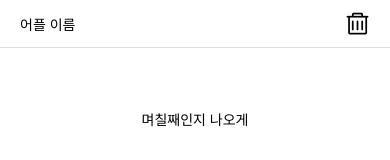
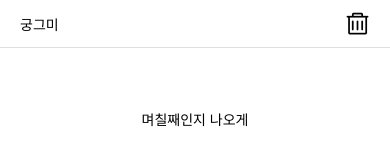
Before and after one commit to FouinK/myFirstNativeApp, a React Native app: screen / in a window 390 px wide. Shown: the top 160 px of the page. Built offline with nearby package versions, Linux system fonts and the light colour scheme.

Commit message:
feat : 이름 정함 ㅋㅋ

```diff
--- a/component/Header.tsx
+++ b/component/Header.tsx
@@ -16,7 +16,7 @@ const Header = () => {
   return (
     <SafeAreaView style={styles.safeArea}>
       <View style={styles.header}>
-        <Text style={styles.title}>어플 이름</Text>
+        <Text style={styles.title}>궁그미</Text>
         <TouchableOpacity onPress={openSettings} style={styles.settingsButton}>
           <Icon name="delete" size={25} color="#000" />
         </TouchableOpacity>
```
